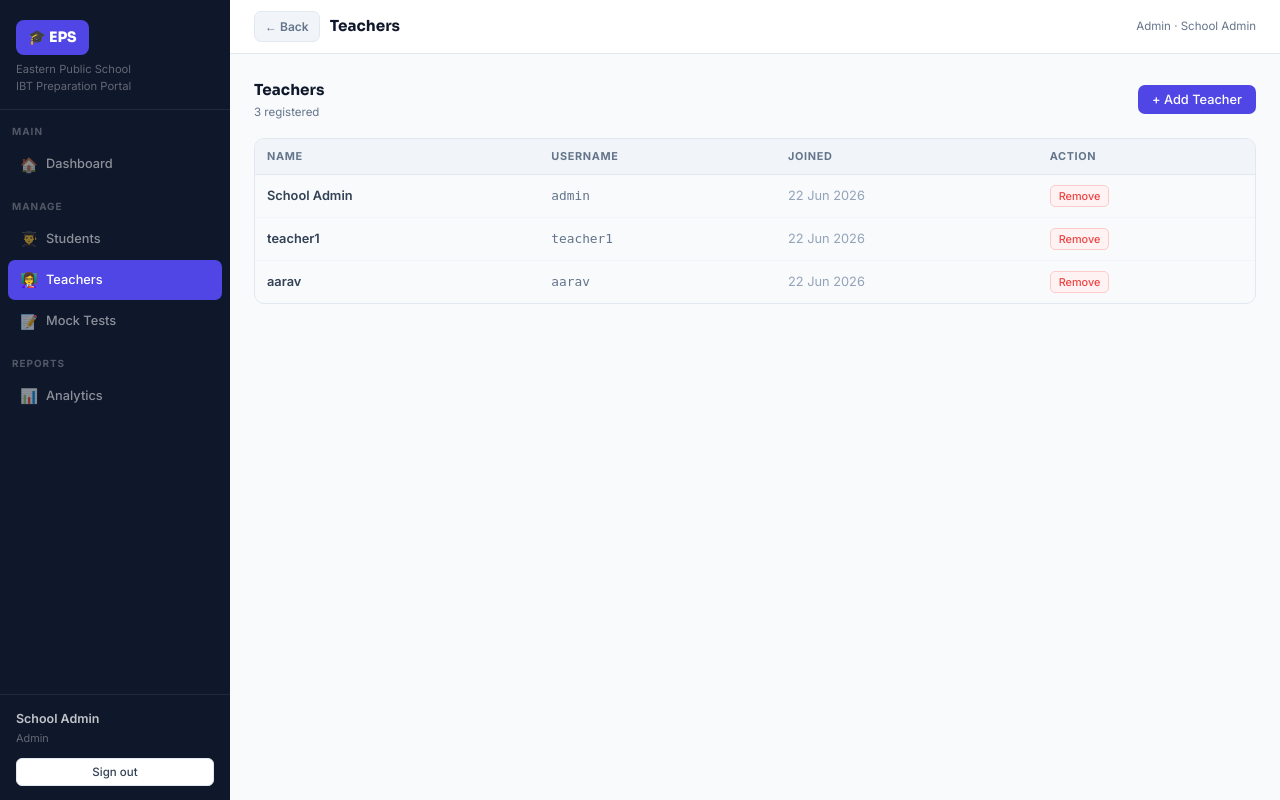
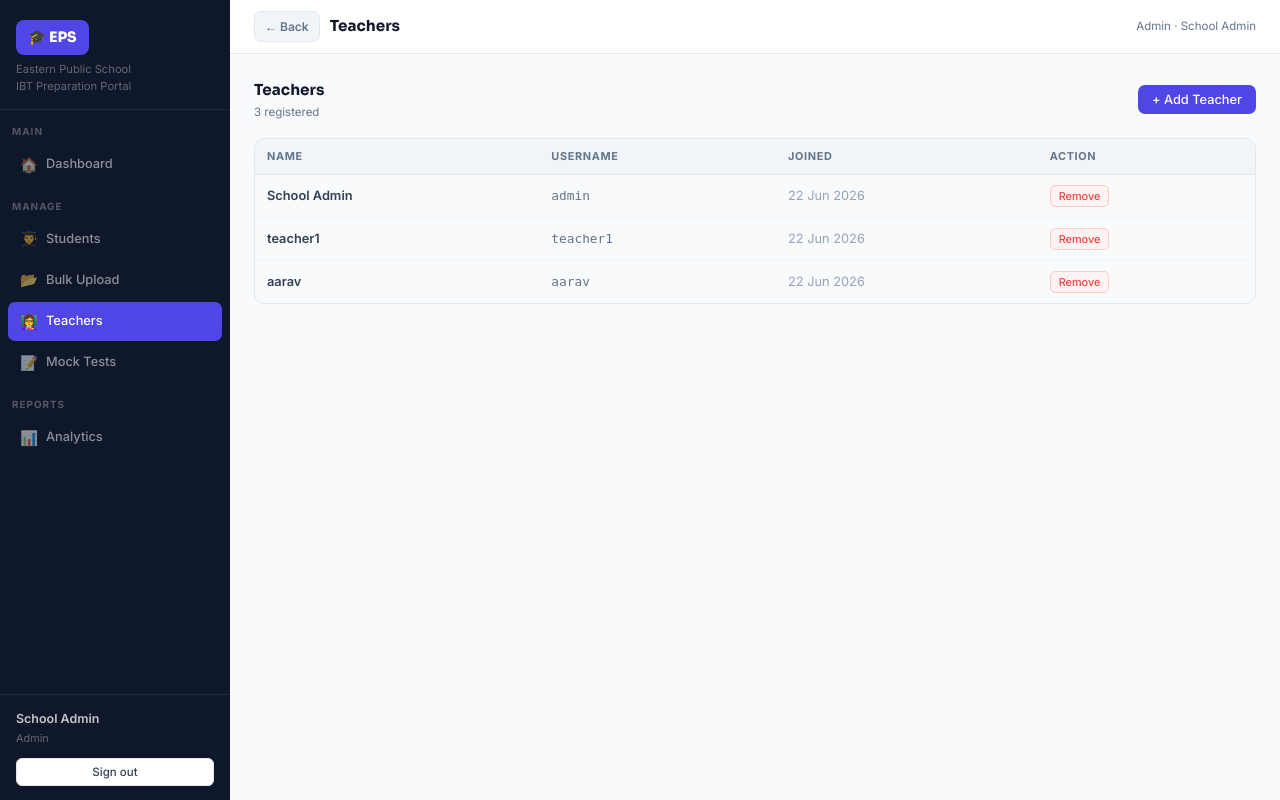
Before and after one commit to bushrakhan-prog/EPS-IBT-prep, a Flask app: template ibt-portal/templates/admin/teachers.html in a window 1280 px wide. Run offline with Flask 3, Linux system fonts and the light colour scheme; the template is opened without the code that fills it: values that come from a table or form of the project are taken from there, others are empty; a user stored in the database is signed in; some libraries are stand-ins or nearby versions.

Commit message:
Update base.html

```diff
--- a/ibt-portal/templates/base.html
+++ b/ibt-portal/templates/base.html
@@ -19,7 +19,9 @@
  {% if session.role == 'admin' or session.role == 'Resource_Manager' %}
       <a href="/admin" class="nav-link {% if request.path=='/admin' %}active{% endif %}"><span class="nav-icon">🏠</span>Dashboard</a>
       <div class="nav-section">Manage</div>
-      <a href="/admin/students" class="nav-link {% if 'students' in request.path %}active{% endif %}"><span class="nav-icon">👨‍🎓</span>Students</a>
+     <a href="/admin/students" class="nav-link {% if 'students' in request.path and 'upload' not in request.path %}active{% endif %}"><span class="nav-icon">👨‍🎓</span>Students</a>
+      <a href="/admin/students/upload" class="nav-link {% if 'upload' in request.path %}active{% endif %}"><span class="nav-icon">📂</span>Bulk Upload</a>
+      <a href="/admin/teachers"
       <a href="/admin/teachers" class="nav-link {% if 'teachers' in request.path %}active{% endif %}"><span class="nav-icon">👩‍🏫</span>Teachers</a>
       <a href="/admin/tests" class="nav-link {% if 'tests' in request.path or 'questions' in request.path %}active{% endif %}"><span class="nav-icon">📝</span>Mock Tests</a>
       <div class="nav-section">Reports</div>
```
